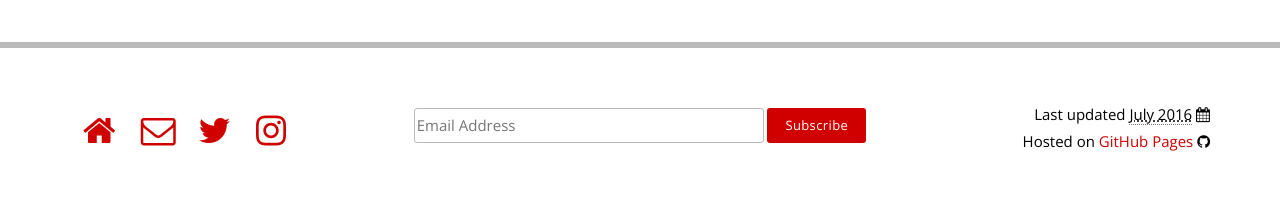
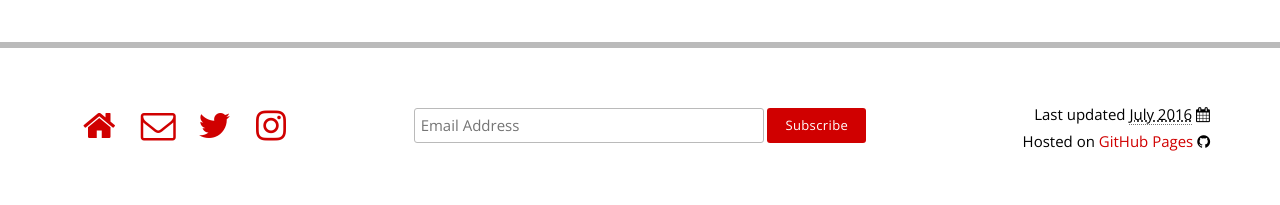
Before and after one commit to CameronD17/blog, a Jekyll site: the page built from index.html, in a window 1280 px wide. Shown: the part 6136-6341 px from the top of the page. Built offline with Jekyll 4.4.1, drawn with Linux system fonts in a browser that asks for light colours; nearby versions of some CDN libraries; comment, search, counter and statistics services are not loaded.

Commit message:
Aligned social icons with subscribe text field in footer

```diff
--- a/_includes/footer.html
+++ b/_includes/footer.html
@@ -20,7 +20,7 @@
                 <div id="mc_embed_signup">
                     <form action="//camerondoyle.us13.list-manage.com/subscribe/post?u=1f1ccfe804d7833ca1f07c968&amp;id=519660a598" method="post" id="mc-embedded-subscribe-form" name="mc-embedded-subscribe-form" class="validate" target="_blank" novalidate>
                         <div id="mc_embed_signup_scroll">
-                        <input type="email" value="" name="EMAIL" class="email" id="mce-EMAIL" placeholder="Email Address" required>
+                        <input type="email" value="" name="EMAIL" class="email" id="mce-EMAIL" placeholder=" Email Address" required>
                         <div style="position: absolute; left: -5000px;" aria-hidden="true"><input type="text" name="b_1f1ccfe804d7833ca1f07c968_519660a598" tabindex="-1" value=""></div>
                         <div class="clear"><input type="submit" value="Subscribe" name="subscribe" id="mc-embedded-subscribe" class="button"></div>
                         </div>
--- a/assets/stylesheets/partials/_footer.scss
+++ b/assets/stylesheets/partials/_footer.scss
@@ -2,6 +2,7 @@
     width: 44px;
     height: 35px;
     font-size: 35px;
+    padding: 1px 12px !important;
 
     &:hover, &:focus {
         color: $link-hover-colour;
@@ -9,13 +10,8 @@
     }
 }
 
-.email-address {
-    padding-left: 12px;
-    font-size:23px;
-}
-
 footer {
-    padding: 50px 0 50px 0;
+    padding: 50px 0;
 }
 
 .left-footer {
```
